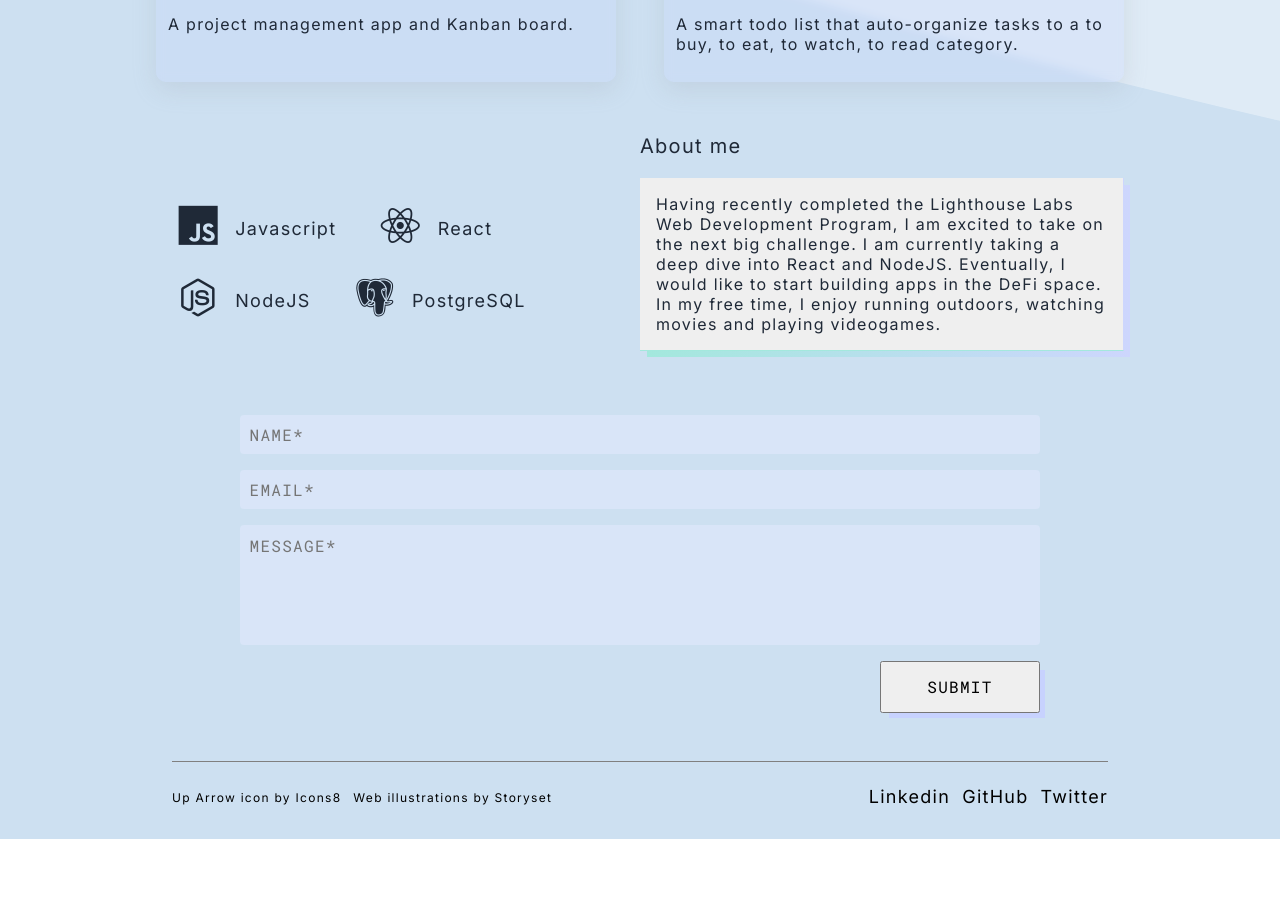
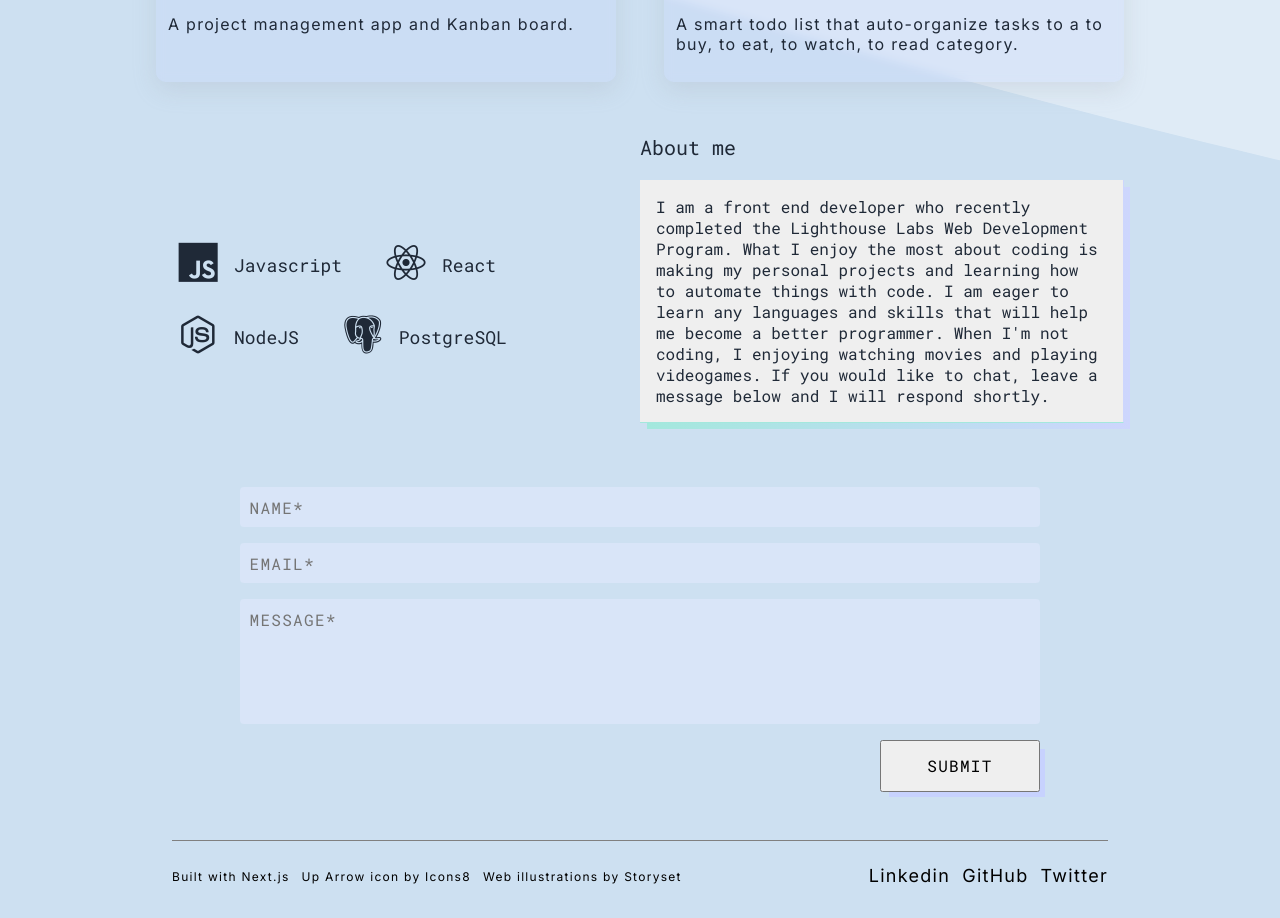
Before and after one commit to WebDevBernard/Portfolio, a Next.js app: page / in a window 1280 px wide. Shown: the part 1197-2115 px from the top of the page. Before the commit the page ends 2036 px from the top, so only its background shows below. Built offline with nearby package versions, Linux system fonts and the light colour scheme.

Commit message:
update about section

```diff
--- a/components/About/About.js
+++ b/components/About/About.js
@@ -10,12 +10,13 @@ export default function About({ aboutRef }) {
         <p className={classes.project_title}>About me</p>
         <div>
           <p className={classes.aboutcard}>
-            Having recently completed the Lighthouse Labs Web Development
-            Program, I am excited to take on the next big challenge. I am
-            currently taking a deep dive into React and NodeJS. Eventually, I
-            would like to start building apps in the DeFi space. In my free
-            time, I enjoy running outdoors, watching movies and playing
-            videogames.
+            I am a front end developer who recently completed the Lighthouse
+            Labs Web Development Program. What I enjoy the most about coding is
+            making my personal projects and learning how to automate things with
+            code. I am eager to learn any languages and skills that will help me
+            become a better programmer. When I'm not coding, I enjoying watching
+            movies and playing videogames. If you would like to chat, leave a
+            message below and I will respond shortly.
           </p>
         </div>
       </span>
--- a/components/About/About.module.css
+++ b/components/About/About.module.css
@@ -24,6 +24,8 @@
   justify-content: space-evenly;
   align-items: center;
   margin-top: 2rem;
+  letter-spacing: 0rem;
+  font-family: "Roboto Mono", sans-serif;
 }
 
 .title span {
--- a/components/Form/Form.module.css
+++ b/components/Form/Form.module.css
@@ -13,8 +13,8 @@
 .control input,
 .control textarea {
   font-size: 16px;
-  font-family: "Inter", monospace;
-  letter-spacing: 0.08rem;
+  letter-spacing: 0arem;
+  font-family: "Roboto Mono", sans-serif;
   border-radius: 4px;
   border-style: solid;
   display: block;
--- a/components/Layout/Footer.js
+++ b/components/Layout/Footer.js
@@ -3,6 +3,7 @@ export default function Footer() {
   return (
     <div className={classes.footer}>
       <div>
+        <a className={classes.slideup}>Built with Next.js</a>
         <a
           className={classes.slideup}
           href="https://icons8.com/icon/9d0casenOiHS/up"
```
